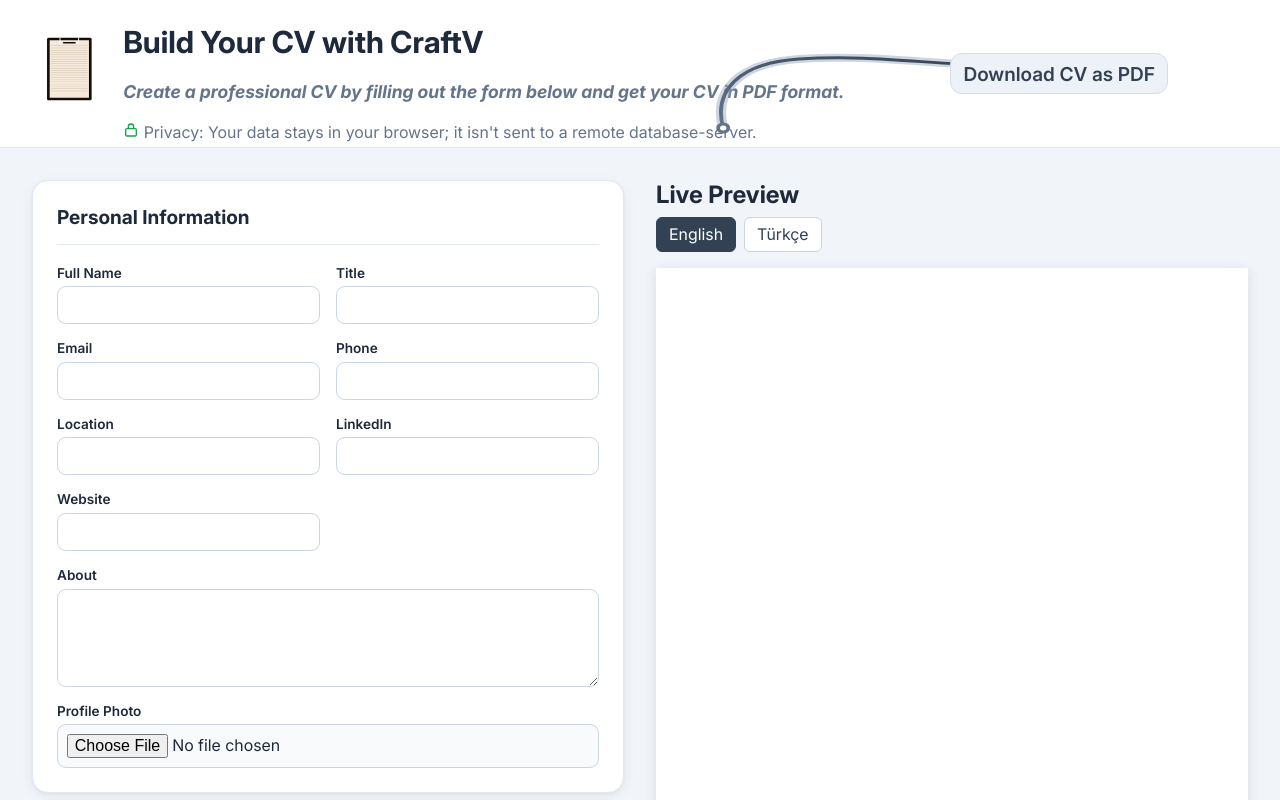
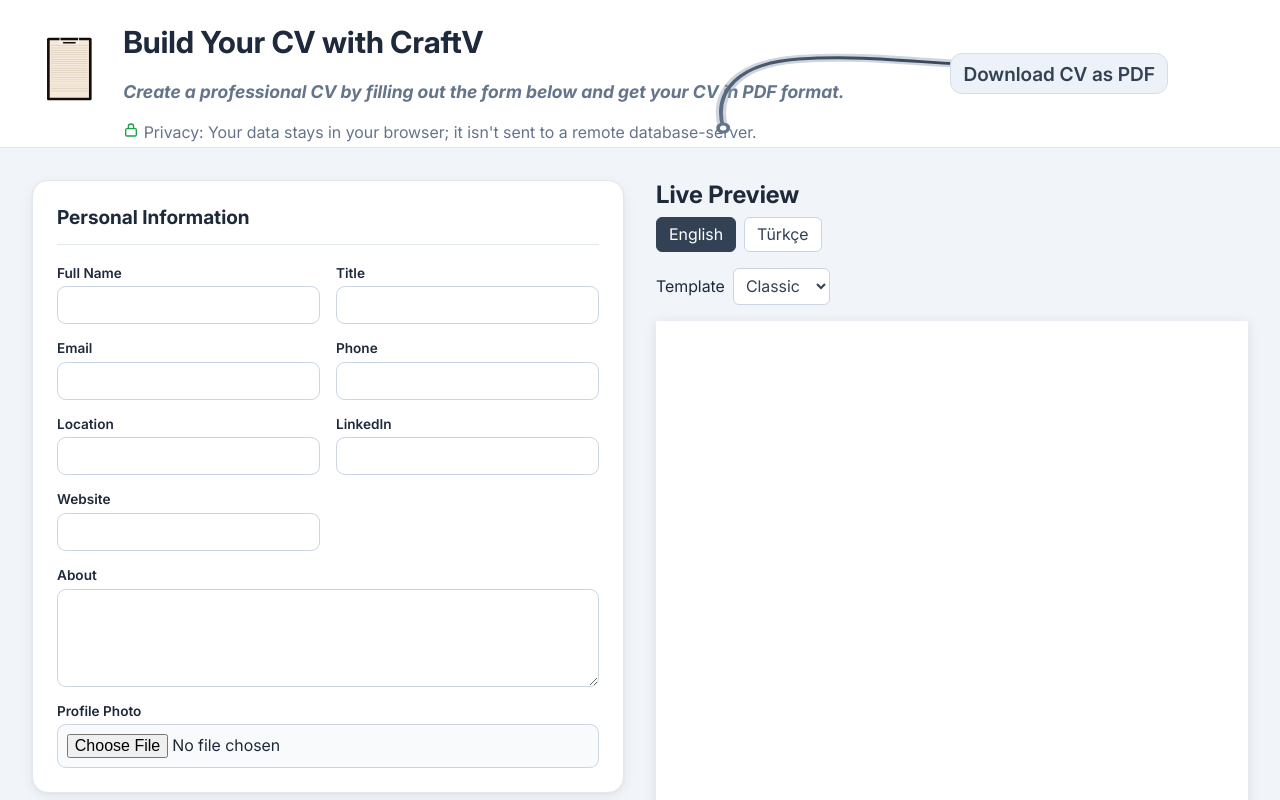
Before and after one commit to canberkg67/cv-app, a React (Vite) app: page / in a window 1280 px wide. Shown: the top 800 px of the page. Built offline with nearby package versions, Linux system fonts and the light colour scheme.

Commit message:
feat: add template selection in preview page

```diff
--- a/src/components/layout/Preview.jsx
+++ b/src/components/layout/Preview.jsx
@@ -24,6 +24,7 @@
     other
 }) {
     const [previewLanguage, setPreviewLanguage] = useState("en");
+    const [template, setTemplate] = useState("classic");
     const previewTranslations = translations[previewLanguage].preview;
     const skillList = skills.split("\n").map(skill => skill.trim()).filter(Boolean);
     const otherList = other.split("\n").map(item => item.trim()).filter(Boolean);
@@ -66,7 +67,18 @@
                     Türkçe
                 </button>
             </div>
-            <div className="cv-page" lang={previewLanguage}>
+            <div className="preview-template">
+                <label htmlFor="preview-template">{previewTranslations.templateLabel}</label>
+                <select
+                    id="preview-template"
+                    value={template}
+                    onChange={event => setTemplate(event.target.value)}
+                >
+                    <option value="classic">{previewTranslations.classicTemplate}</option>
+                    <option value="modern">{previewTranslations.modernTemplate}</option>
+                </select>
+            </div>
+            <div className={`cv-page cv-page--${template}`} lang={previewLanguage}>
                 {hasPersonalInfo && (
                     <header className="cv-header">
                         {personalInfo.profilePhoto && (
@@ -76,13 +88,17 @@
                                 alt="Profile"
                             />
                         )}
+                        <div className="cv-header-content">
                             {hasValue(personalInfo.fullName) && <h1>{personalInfo.fullName}</h1>}
                             {hasValue(personalInfo.title) && <h2>{personalInfo.title}</h2>}
+                            <div className="cv-contact-details">
                                 {["email", "phone", "location", "linkedin", "website"].map(field =>
                                     hasValue(personalInfo[field]) && (
                                         <p key={field}>{personalInfo[field]}</p>
                                     )
                                 )}
+                            </div>
+                        </div>
                     </header>
                 )}
 
--- a/src/components/styles/preview.css
+++ b/src/components/styles/preview.css
@@ -29,6 +29,22 @@
     color: #ffffff;
 }
 
+.preview-template {
+    display: flex;
+    align-items: center;
+    gap: 0.5rem;
+    margin-bottom: 1rem;
+}
+
+.preview-template select {
+    padding: 0.4rem 0.5rem;
+    border: 1px solid #cbd5e1;
+    border-radius: 0.375rem;
+    background: #ffffff;
+    color: #334155;
+    font: inherit;
+}
+
 .cv-page {
     width: 100%;
     max-width: 794px;
@@ -43,10 +59,33 @@
     box-shadow: 0 2px 12px rgb(0 0 0 / 10%);
 }
 
+.cv-page--classic {
+    font-family: Georgia, "Times New Roman", serif;
+}
+
+.cv-page--modern {
+    font-family: "Inter", Arial, sans-serif;
+}
+
 .cv-header {
     border-bottom: 2px solid #334155;
     padding-bottom: 1.25rem;
     margin-bottom: 1.5rem;
+}
+
+.cv-page--classic .cv-header {
+    border-bottom-color: #1e3a5f;
+}
+
+.cv-page--modern .cv-header {
+    display: flex;
+    align-items: center;
+    gap: 1.25rem;
+    padding: 1.25rem;
+    border: 0;
+    border-left: 5px solid #60a5fa;
+    background-color: #4168d3;
+    color: #ffffff;
 }
 
 .cv-profile-photo {
@@ -56,6 +95,17 @@
     margin-bottom: 0.75rem;
     border-radius: 50%;
     object-fit: cover;
+}
+
+.cv-page--modern .cv-profile-photo {
+    flex: 0 0 auto;
+    margin: 0;
+    border-radius: 0.75rem;
+}
+
+.cv-header-content {
+    min-width: 0;
+    flex: 1;
 }
 
 .cv-header h1 {
@@ -75,6 +125,21 @@
     margin: 0.2rem 0;
 }
 
+.cv-page--modern .cv-header h1 {
+    color: #ffffff;
+    font-size: 1.8rem;
+}
+
+.cv-page--modern .cv-header h2 {
+    color: #dbeafe;
+}
+
+.cv-page--modern .cv-contact-details {
+    display: grid;
+    grid-template-columns: repeat(2, minmax(0, 1fr));
+    gap: 0 0.75rem;
+}
+
 .cv-section {
     margin-bottom: 1.25rem;
 }
@@ -87,6 +152,20 @@
     font-size: 1rem;
     text-transform: uppercase;
     letter-spacing: 0.04em;
+}
+
+.cv-page--classic .cv-section h3 {
+    border-bottom-color: #aab7c4;
+    color: #1e3a5f;
+}
+
+.cv-page--modern .cv-section h3 {
+    padding: 0.25rem 0.5rem;
+    border: 0;
+    border-left: 3px solid #2563eb;
+    background-color: #eff6ff;
+    color: #1e40af;
+    letter-spacing: 0.06em;
 }
 
 .cv-section h4 {
@@ -118,6 +197,7 @@
     .cv-form,
     .cv-preview > h2,
     .preview-language-switch,
+    .preview-template,
     .app-footer {
         display: none !important;
     }
@@ -149,3 +229,9 @@
         break-inside: avoid;
     }
 }
+
+@media (max-width: 480px) {
+    .cv-page--modern .cv-contact-details {
+        grid-template-columns: minmax(0, 1fr);
+    }
+}
--- a/src/translation.js
+++ b/src/translation.js
@@ -77,6 +77,9 @@
         },
         preview: {
             title: "Live Preview",
+            templateLabel: "Template",
+            classicTemplate: "Classic",
+            modernTemplate: "Modern",
             profileAlt: "Profile",
             about: "About",
             education: "Education",
@@ -208,6 +211,9 @@
         },
         preview: {
             title: "Canlı Önizleme",
+            templateLabel: "Şablon",
+            classicTemplate: "Klasik",
+            modernTemplate: "Modern",
             profileAlt: "Profil",
             about: "Hakkımda",
             education: "Eğitim",
```
Also changed, not shown: 1 other file (tests, documents, lock files or other folders). Lines whose indentation alone changed are shown as unchanged.
